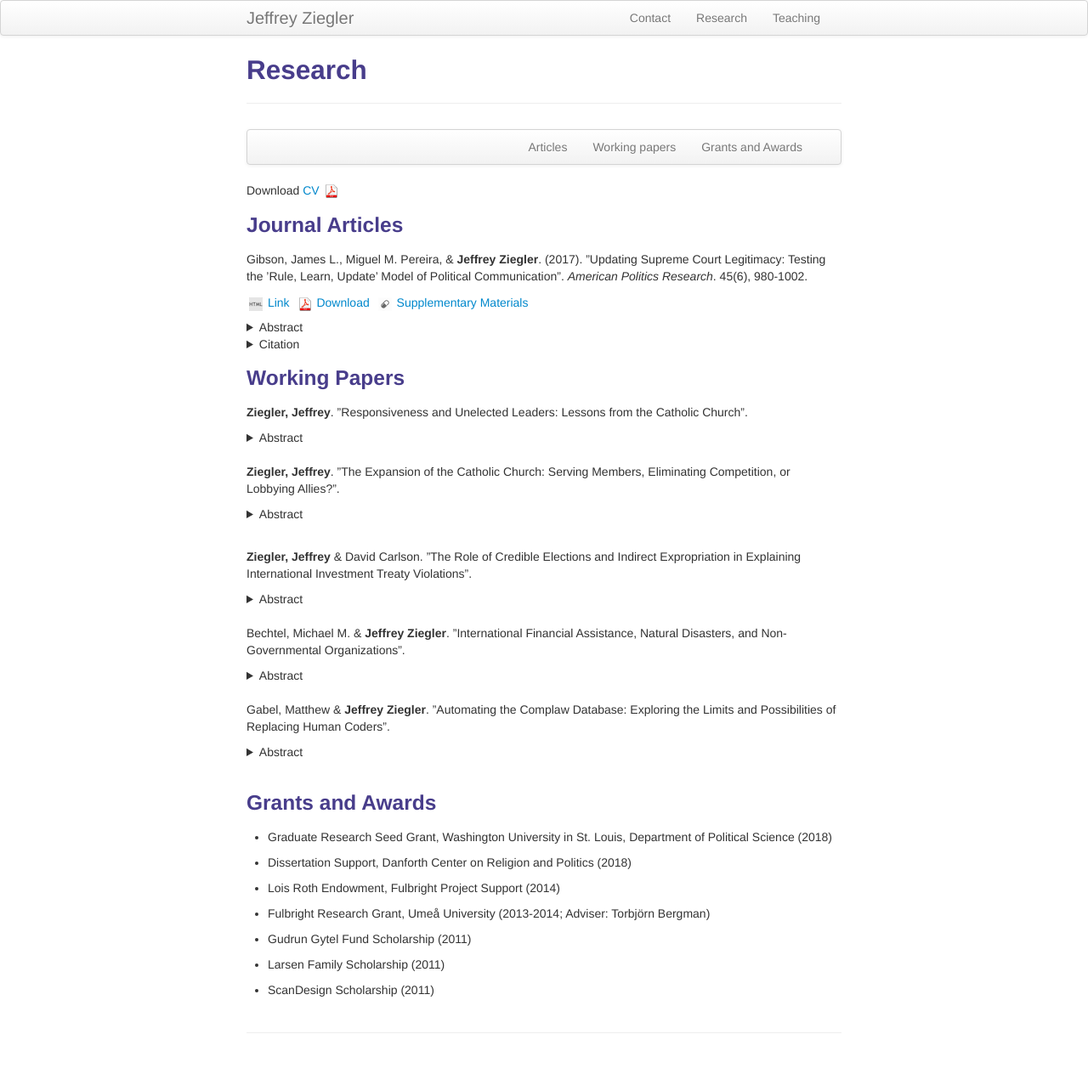
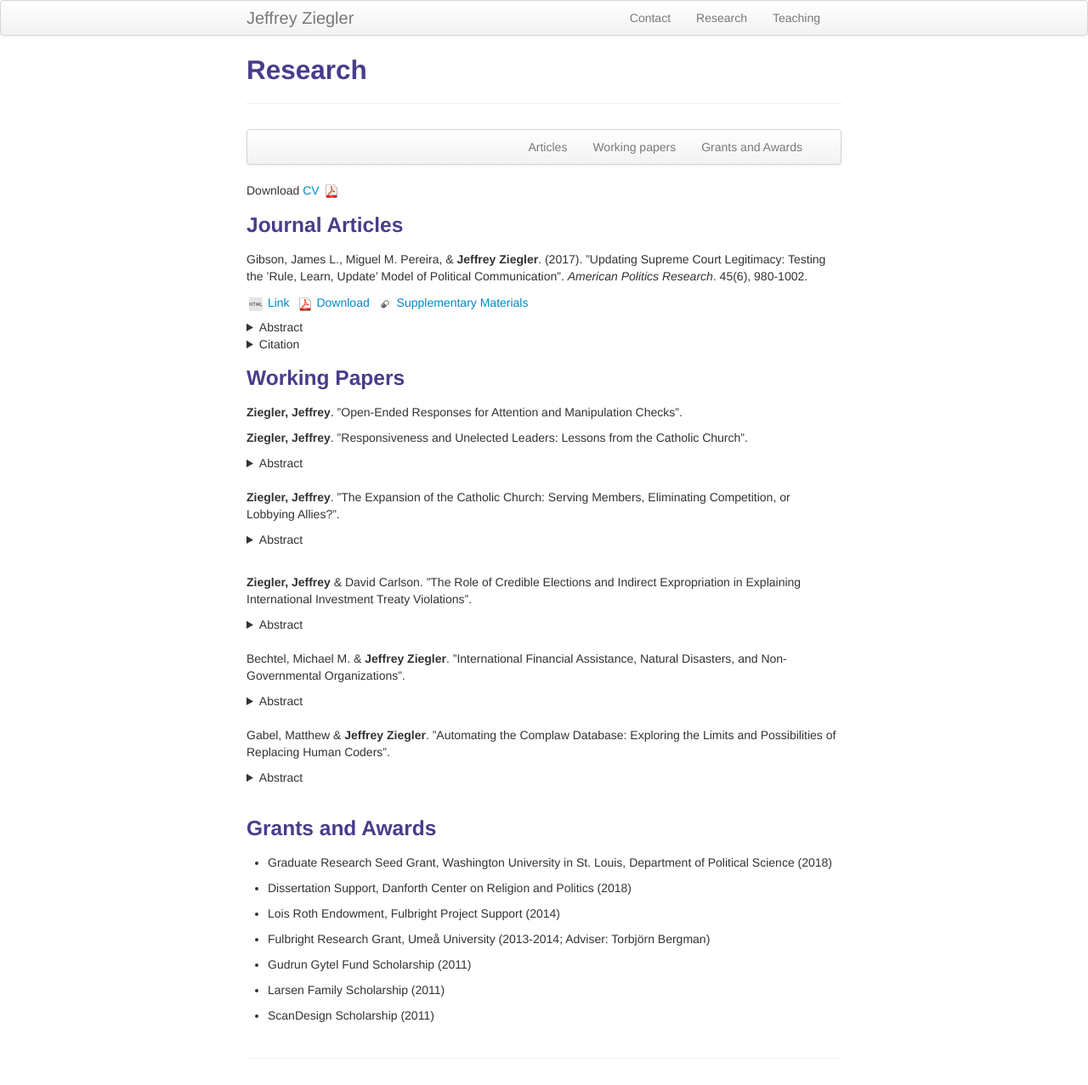
Before and after one commit to zieglerjef/zieglerjef.github.io, a Jekyll site: the page built from pages/pubs.md, in a window 1280 px wide. Shown: the whole page at 85% size. Built offline with Jekyll 4.4.1, drawn with Linux system fonts in a browser that asks for light colours; before the commit the page ends 1247 px from its top, so only the background shows below that.

Commit message:
Update pubs.md

```diff
--- a/pages/pubs.md
+++ b/pages/pubs.md
@@ -56,6 +56,8 @@ One of the more important innovations in the study of how citizens assess the U.
 
 ### <a name="workingPapers"></a>Working Papers
 
+**Ziegler, Jeffrey**. ”Open-Ended Responses for Attention and Manipulation Checks".
+
 **Ziegler, Jeffrey**. ”Responsiveness and Unelected Leaders: Lessons from the Catholic Church".
 
 <details><summary> Abstract </summary>
```
